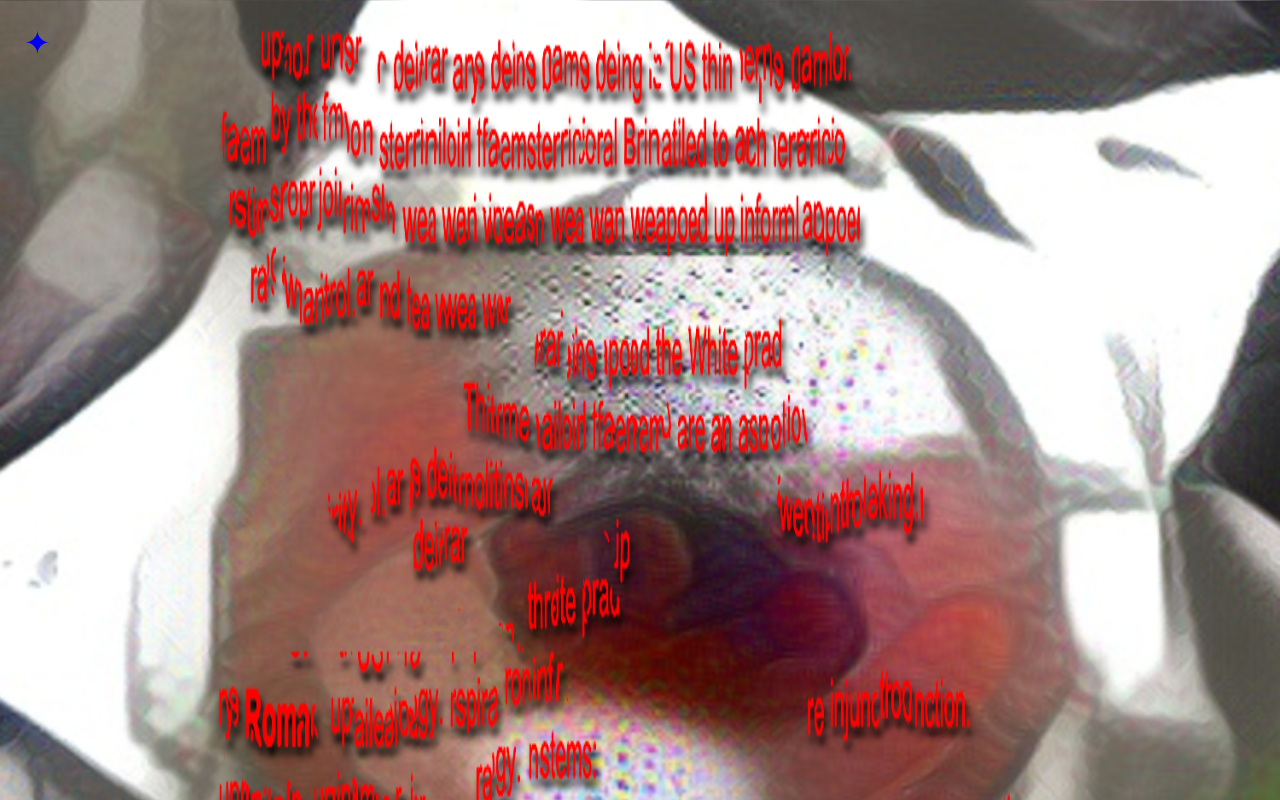
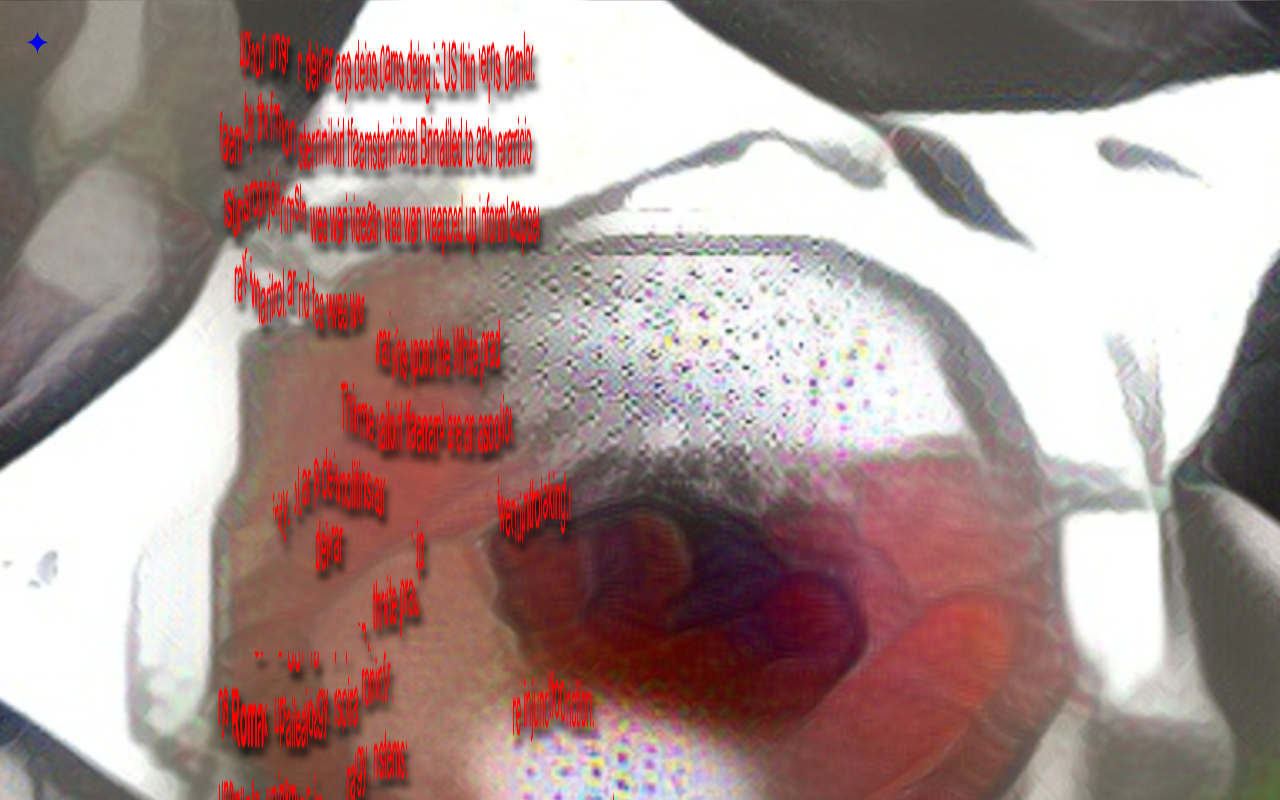
Before and after one commit to v-dlp/memory-hub, a plain HTML site: page index.html in a window 1280 px wide. Shown: the top 800 px of the page. Drawn offline with Linux system fonts and the light colour scheme.

Commit message:
LETS GOOOOOO

```diff
--- a/index.html
+++ b/index.html
@@ -15,7 +15,7 @@
   <!-- here be captcha horror -->
 
   <div class='spiral'>
-    <img class='garble' src='garble.png' width='100%' height='600%'>
+    <img class='garble' src='garble.png' width='50%' height='600%'>
   </div>
 
 </body>
```
